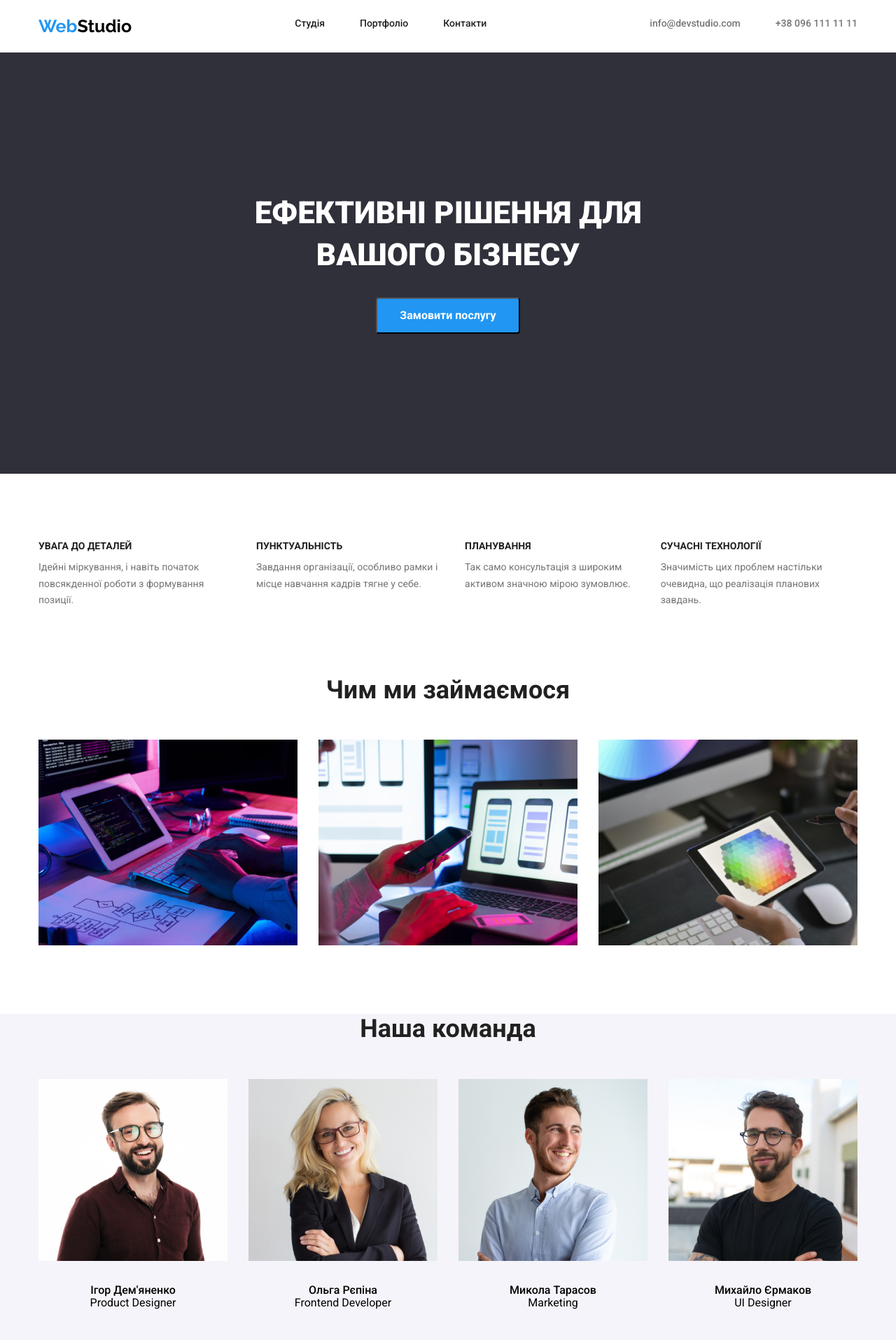
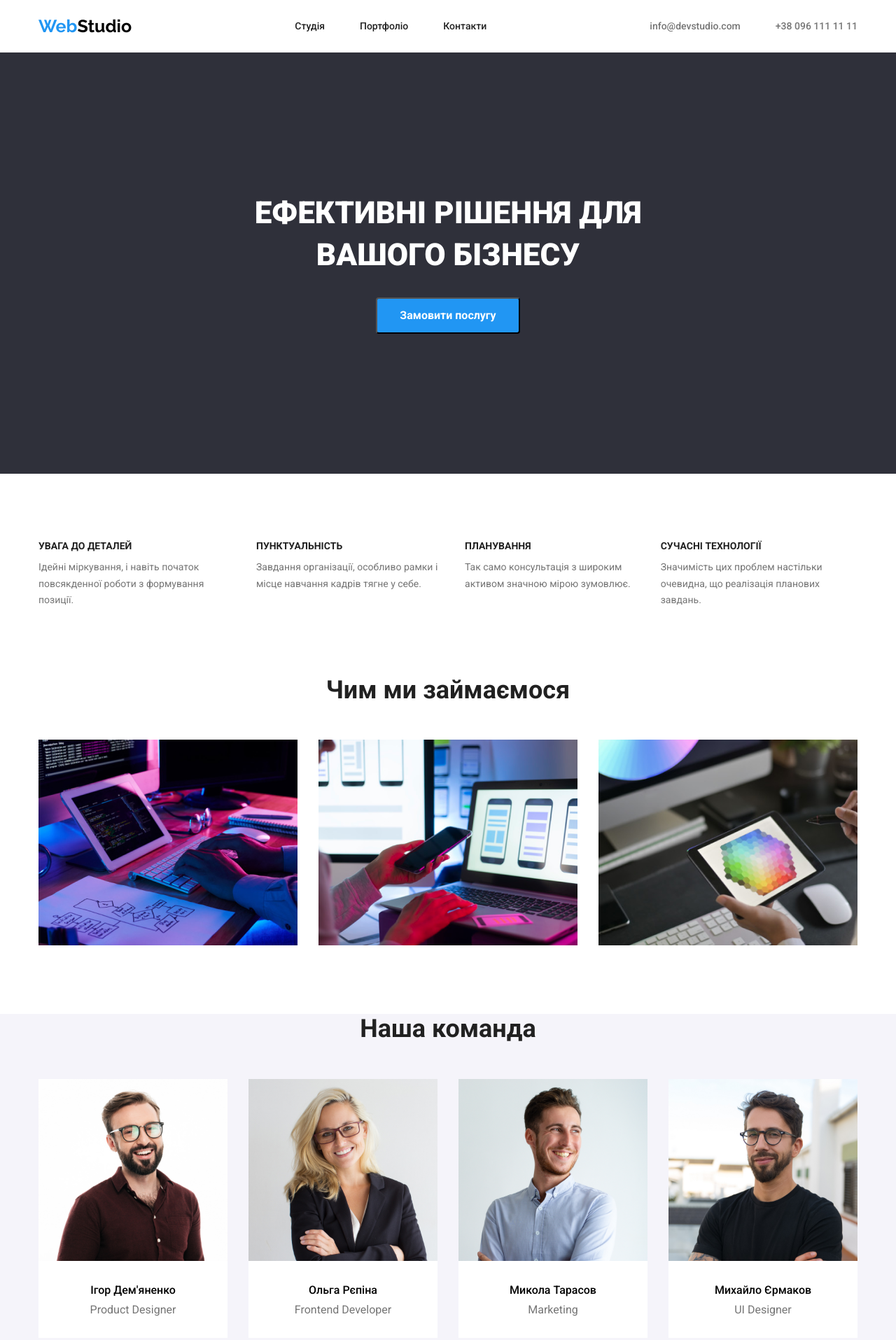
Before and after one commit to Sviatron/WebStudio, a plain HTML site: page index.html in a window 1280 px wide. Shown: the top 1915 px of the page at 70% size. Drawn offline with nearby package versions, Linux system fonts and the light colour scheme.

Commit message:
absolute cinema

```diff
--- a/style.css
+++ b/style.css
@@ -47,6 +47,7 @@ body {
   background-color: var(--header-color, #ffffff);
   display: flex;
   justify-content: space-between;
+  align-items: center;
 }
 .logo {
   font-family: "Raleway", sans-serif;
@@ -195,18 +196,24 @@ body {
   gap: 30px;
   padding-bottom: 60px;
 }
+.team-item {
+  background-color: #fff;
+}
 .team-mini-title {
   font-weight: 500;
   font-size: 16px;
   line-height: 1.17;
   letter-spacing: 3%;
   text-align: center;
+  margin-bottom: 10px;
 }
 .team-text {
   font-size: 16px;
   line-height: 1.17;
   letter-spacing: 3%;
   text-align: center;
+  padding-bottom: 30px;
+  color: #757575;
 }
 .team-img {
   width: 270px;
@@ -280,7 +287,9 @@ body {
   background-color: var(--header-color, #ffffff);
   display: flex;
   justify-content: space-between;
-  border-bottom: 1px solid #ECECEC
+  border-bottom: 1px solid #ECECEC;
+  align-items: center;
+
 }
 
 /*Section one*/
```
